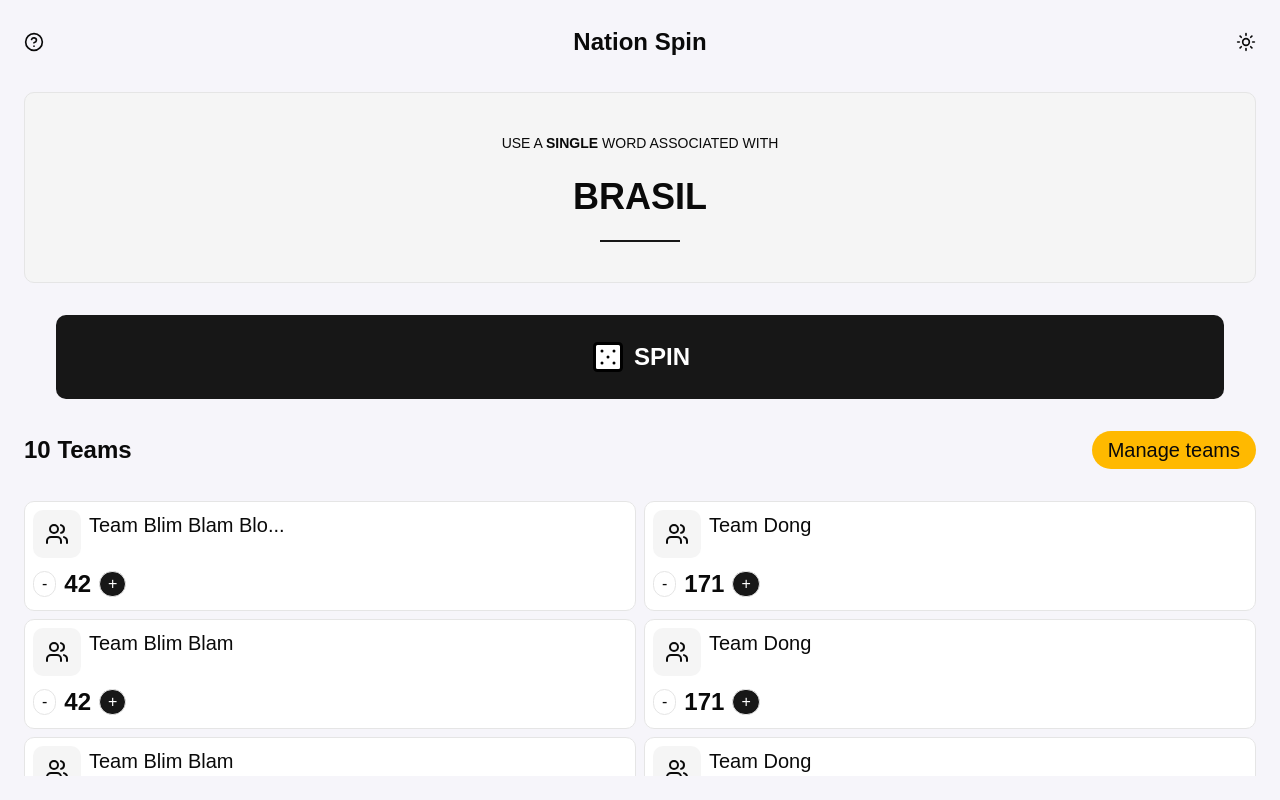
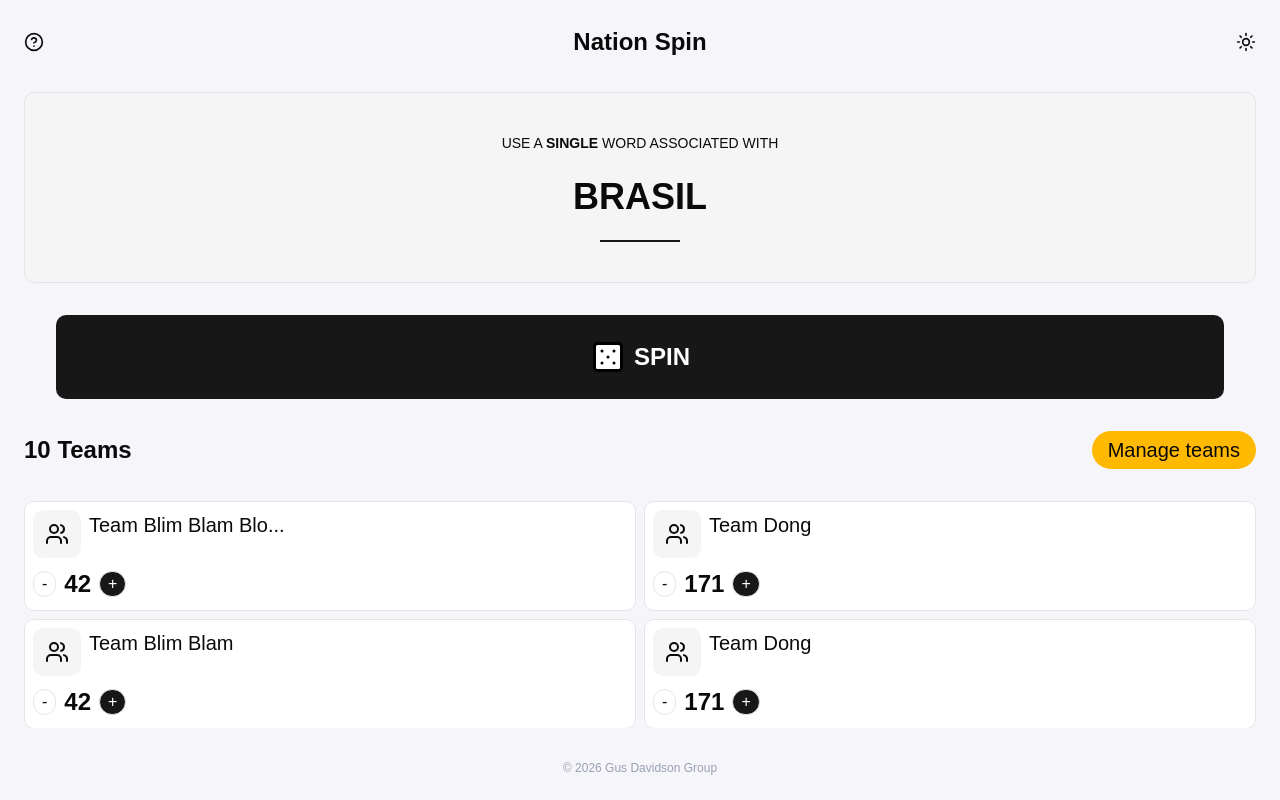
Before and after one commit to 200backflips/nation-spin, a React (Vite) app: page / in a window 1280 px wide. Built offline with nearby package versions, Linux system fonts and the light colour scheme.

Commit message:
add footer

```diff
--- a/src/routes/__root.tsx
+++ b/src/routes/__root.tsx
@@ -1,5 +1,4 @@
 import { Outlet, createRootRoute } from "@tanstack/react-router";
-import { TanStackRouterDevtools } from "@tanstack/react-router-devtools";
 import { MoonIcon, SunIcon } from "lucide-react";
 import GameInstructions from "@/components/game-instructions";
 import { useState } from "react";
@@ -8,15 +7,10 @@
   component: RootComponent,
 });
 
-function RootComponent() {
+function ThemeToggle() {
   const [theme, setTheme] = useState("light");
 
   return (
-    <>
-      <div className="p-6 h-screen flex flex-col gap-8 bg-background">
-        <div className="flex items-center justify-between">
-          <GameInstructions />
-          <h2 className="text-center">Nation Spin</h2>
     <button
       onClick={() => {
         document.documentElement.classList.toggle("dark");
@@ -29,10 +23,21 @@
         <SunIcon className="size-5" />
       )}
     </button>
+  );
+}
+
+function RootComponent() {
+  return (
+    <div className="p-6 h-screen flex flex-col gap-8 bg-background">
+      <div className="flex items-center justify-between">
+        <GameInstructions />
+        <h2 className="text-center">Nation Spin</h2>
+        <ThemeToggle />
       </div>
       <Outlet />
+      <p className="text-gray-400 text-xs text-center">
+        © 2026 Gus Davidson Group
+      </p>
     </div>
-      <TanStackRouterDevtools />
-    </>
   );
 }
```
Lines whose indentation alone changed are shown as unchanged.
